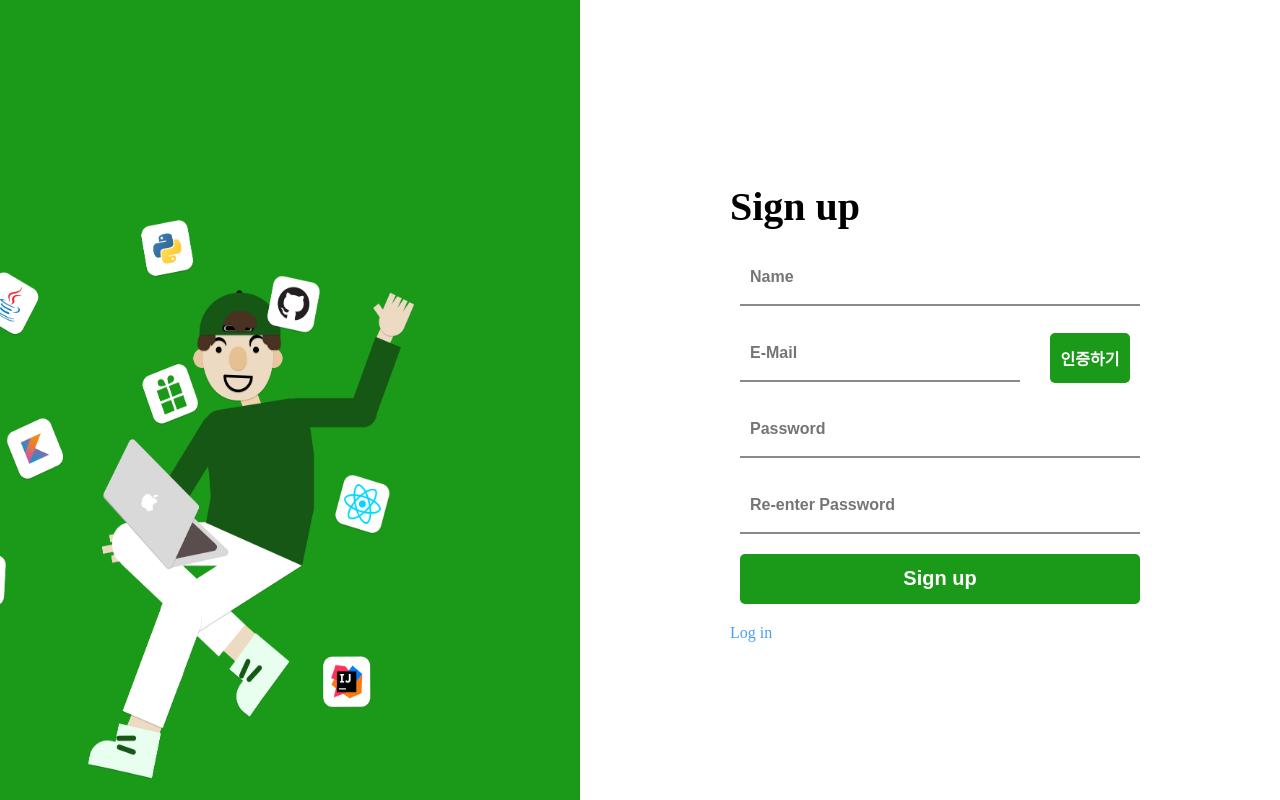
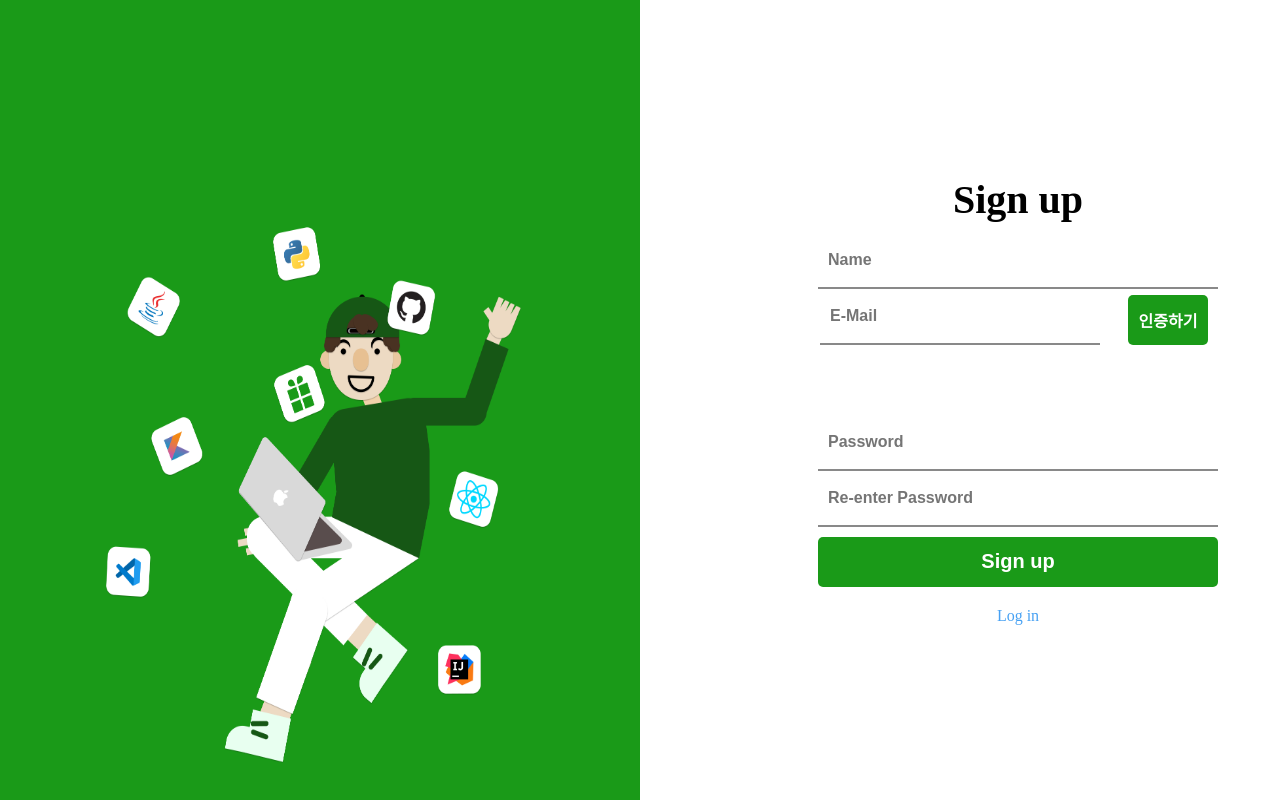
Before and after one commit to Sopo2023/SOPO_FRONTLAST, a React (Create React App) app in the folder SOPOLAST/: page /Signuppage in a window 1280 px wide. Built offline with nearby package versions, Linux system fonts and the light colour scheme; no server answers.

Commit message:
♻ :: 로그인 페이지 반응형

```diff
--- a/SOPOLAST/src/Components/Competition/Competition.js
+++ b/SOPOLAST/src/Components/Competition/Competition.js
@@ -1,78 +1,98 @@
-import { Link } from 'react-router-dom';
-import Sidname from "../Sidebar/side"
-import Head from '../../hooks/head/head';
-import "./Competition.css"
-import { useNavigate } from 'react-router-dom';
+import { Link } from "react-router-dom";
+import Sidname from "../Sidebar/side";
+import Head from "../../hooks/head/head";
+import "./Competition.css";
+import { useNavigate } from "react-router-dom";
 
 function Competition() {
-  const navigate=useNavigate();
+  const navigate = useNavigate();
   return (
     <div className="main">
-      <div className='content'>
+      <div className="content">
         <Head />
         <Sidname />
-        <div className='searchBox'>
-        <div className="search" >
+        <div className="searchBox">
+          <div className="search">
             <input className="search_box"></input>
             <input type="button" className="search_icon"></input>
             <div className="searcg_icon_line"></div>
           </div>
-        <div className='stackLine'>
-          <select className='gradeSelet'>
+          <div className="stackLine">
+            <select className="gradeSelet">
               <option>8기 </option>
               <option>7기 </option>
               <option>6기 </option>
             </select>
-            <div className='gradegreen'> | </div>
-            <div className='majorSelect'>
-              <div className='frontEnd'> 프론트엔드 </div>
-              <div className='elseMajor'> 백엔드 </div>
-              <div className='elseMajor'> 안드로이드 </div>
-              <div className='elseMajor'> iOS </div>
-              <div className='elseMajor'> 임베디드 </div>
-              <div className='elseMajor'> AI </div>
-              <div className='elseMajor'> 정보보안 </div>
-              <div className='elseMajor'> 디자인 </div>
+            <div className="gradegreen"> | </div>
+            <div className="majorSelect">
+              <div className="frontEnd"> 프론트엔드 </div>
+              <div className="elseMajor"> 백엔드 </div>
+              <div className="elseMajor"> 안드로이드 </div>
+              <div className="elseMajor"> iOS </div>
+              <div className="elseMajor"> 임베디드 </div>
+              <div className="elseMajor"> AI </div>
+              <div className="elseMajor"> 정보보안 </div>
+              <div className="elseMajor"> 디자인 </div>
             </div>
           </div>
-
-
         </div>
-      <div className='mo1'>
-          <div className='gatherBox' onClick={()=>{navigate("/CompetitionSub")}}>
-            <div className='gatherTitle'> 8기 프론트엔드 헬뉴월 해커톤 <br></br> 같이 나갈 분 구해용~~ </div>
-            <div className='gatherGradeName'> DGSW 8th 배채희 </div>
-            <div className='gatherMail'> Mail - chaeeehui@gmail.com </div>
+        <div className="mo1">
+          <div
+            className="gatherBox"
+            onClick={() => {
+              navigate("/CompetitionSub");
+            }}
+          >
+            <div className="gatherTitle">
+              {" "}
+              8기 프론트엔드 헬뉴월 해커톤 <br></br> 같이 나갈 분 구해용~~{" "}
             </div>
-        <div className='gatherBox2'>
-            <div className='gatherTitle'> ICT 창업경진대회 <br></br> 같이 나갈 프론트 있나요??</div>
-            <div className='gatherGradeName'> DGSW 8th 박규민 </div>
-            <div className='gatherMail'> Mail - kyumin@gmail.com </div>
+            <div className="gatherGradeName"> DGSW 8th 배채희 </div>
+            <div className="gatherMail"> Mail - chaeeehui@gmail.com </div>
           </div>
-        <div className='gatherBox3'>
-            <div className='gatherTitle'> 저 대회나가려고 하는데 8기 <br></br>프론트 아무나 구해요.</div>
-            <div className='gatherGradeName'> DGSW 7th 이해준 </div>
-            <div className='gatherMail'> Mail - haejoon@gmail.com </div>
+          <div className="gatherBox2">
+            <div className="gatherTitle">
+              {" "}
+              ICT 창업경진대회 <br></br> 같이 나갈 프론트 있나요??
             </div>
-        <div className='gatherBox4'>
-            <div className='gatherTitle'> 하이톤 나갈 8기 <br></br>프론트 연락주세요 </div>
-            <div className='gatherGradeName'> DGSW 7th 김가영 </div>
-            <div className='gatherMail'> Mail - kiku@gmail.com </div>
+            <div className="gatherGradeName"> DGSW 8th 박규민 </div>
+            <div className="gatherMail"> Mail - kyumin@gmail.com </div>
           </div>
-        <div className='gatherBox5'>
-            <div className='gatherTitle'> 저랑 스택 나갈 프론트... <br></br> 혹시 있나요??</div>
-            <div className='gatherGradeName'> DGSW 8th 제민국 </div>
-            <div className='gatherMail'> Mail - jegal@gmail.com </div>
+          <div className="gatherBox3">
+            <div className="gatherTitle">
+              {" "}
+              저 대회나가려고 하는데 8기 <br></br>프론트 아무나 구해요.
             </div>
-        <div className='gatherBox6'>
-            <div className='gatherTitle'> 헬로뉴월드 같이 나갈 <br></br> 프론트엔드 개발자 구합니다.</div>
-            <div className='gatherGradeName'> DGSW 8th 김호준 </div>
-            <div className='gatherMail'> Mail - gaemi@gmail.com </div>
+            <div className="gatherGradeName"> DGSW 7th 이해준 </div>
+            <div className="gatherMail"> Mail - haejoon@gmail.com </div>
+          </div>
+          <div className="gatherBox4">
+            <div className="gatherTitle">
+              {" "}
+              하이톤 나갈 8기 <br></br>프론트 연락주세요{" "}
+            </div>
+            <div className="gatherGradeName"> DGSW 7th 김가영 </div>
+            <div className="gatherMail"> Mail - kiku@gmail.com </div>
+          </div>
+          <div className="gatherBox5">
+            <div className="gatherTitle">
+              {" "}
+              저랑 스택 나갈 프론트... <br></br> 혹시 있나요??
+            </div>
+            <div className="gatherGradeName"> DGSW 8th 제민국 </div>
+            <div className="gatherMail"> Mail - jegal@gmail.com </div>
+          </div>
+          <div className="gatherBox6">
+            <div className="gatherTitle">
+              {" "}
+              헬로뉴월드 같이 나갈 <br></br> 프론트엔드 개발자 구합니다.
+            </div>
+            <div className="gatherGradeName"> DGSW 8th 김호준 </div>
+            <div className="gatherMail"> Mail - gaemi@gmail.com </div>
           </div>
         </div>
       </div>
     </div>
-
   );
 }
 
--- a/SOPOLAST/src/Components/Login/login.css
+++ b/SOPOLAST/src/Components/Login/login.css
@@ -3,12 +3,12 @@
 }
 
 .signup_main{
-  width: 1600px;
-  height: 835px;
+  width: 100%;
+  height: 100%;
   position: absolute;
 }
 .greenbox > img {
-  width: 600px;
+  width: 85%;
   height: 100%;
   float: left;
   box-sizing: border-box;
@@ -16,18 +16,22 @@
   margin: 0;
 }
 .box2 {
-  margin: 0 10%;
   width: 500px;
-  height: 800px;
+  height: 100%;
+  left: 60vw;
+  display: flex;
+  flex-direction: column;
+  align-items: center;
+  justify-content: center;
   position: absolute;
-  top: 300px;
-  right: 50px;
+  position: absolute;
 }
-.box2 p {
+.box2 >p {
   font-size: 40px;
-  margin-left: 10px;
-  margin-bottom: 20px;
   font-weight: bold;
+  position: absolute;
+  left: 50px;
+  top: 35%;
 }
 
 .box2 button {
@@ -66,5 +70,7 @@ form {
   display: contents;
 }
 .LINK{
-  margin-left: 10px;
+  position: absolute;
+  bottom: 35%;
+  left: 50px;
 }
--- a/SOPOLAST/src/Components/Main/main.css
+++ b/SOPOLAST/src/Components/Main/main.css
@@ -62,7 +62,7 @@
     /* position: sticky; */
     position: absolute;
     top: 500px;
-    left: 75%;
+    left: 70%;
     width: 290px;
     height: 310px;
     border-radius: 10px;
--- a/SOPOLAST/src/Components/Main/mainpage.js
+++ b/SOPOLAST/src/Components/Main/mainpage.js
@@ -23,7 +23,7 @@ export default function Start() {
   const [startX, setStartX] = useState(0);
   const [scrollLeft, setScrollLeft] = useState(0);
   const [cards, setCards] = useState([]);
-  const SERVERURL =`${process.env.REACT_APP_SERVER_URL}`;
+  const SERVERURL = `${process.env.REACT_APP_SERVER_URL}`;
   const handlePostClick = (postId) => {
     // 클라이언트에서 서버로 요청 보내기
     axios
@@ -111,13 +111,13 @@ export default function Start() {
     };
   }, [scrollContainerRef, handleMouseDown, handleMouseUp, handleMouseMove]);
 
-
-
   useEffect(() => {
     const fetchPosts = async () => {
-      const localStorageEmail= localStorage.getItem("sopo_id")
+      const localStorageEmail = localStorage.getItem("sopo_id");
       try {
-        const response = await axios.get(`${SERVERURL}/list`,{userId:localStorageEmail});
+        const response = await axios.get(`${SERVERURL}/list`, {
+          userId: localStorageEmail,
+        });
         console.log("게시물 목록을 가져옵니다:", response.data);
         setPosts(response.data);
       } catch (error) {
@@ -126,7 +126,7 @@ export default function Start() {
     };
     fetchPosts();
   }, []);
-   // 빈 배열을 두어 페이지가 로드될 때 한 번만 실행되도록 설정합니다.
+  // 빈 배열을 두어 페이지가 로드될 때 한 번만 실행되도록 설정합니다.
 
   // const fetchCardData = async () => {
   //   try {
@@ -238,7 +238,10 @@ export default function Start() {
 
         <div className="sideName">
           <div className="CHname">
-            <p onClick={() => navigate("/Portfoliosub")} className="sidenameColor">
+            <p
+              onClick={() => navigate("/Portfoliosub")}
+              className="sidenameColor"
+            >
               {sideName}
             </p>
           </div>
--- a/SOPOLAST/src/Components/Signup/signup.css
+++ b/SOPOLAST/src/Components/Signup/signup.css
@@ -13,15 +13,15 @@
   overflow-x: hidden;
 }
 .login_main {
-  width: 1600px;
-  height: 835px;
+  width: 100vw;
+  height: 100%;
   position: absolute;
 }
 
 .greenbox {
   background-color: #1a9a18;
-  width: 740px;
-  height: 835px;
+  width: 50%;
+  height: 100%;
   float: left;
   box-sizing: inherit;
   padding: 0;
@@ -29,12 +29,14 @@
   position: absolute;
 }
 .box1 {
-  margin: 0 10%;
-  height: 900px;
+  width: 500px;
+  height: 100%;
+  left: 60vw;
+  display: flex;
+  flex-direction: column;
+  align-items: center;
+  justify-content: center;
   position: absolute;
-  top: 200px;
-  right: 50px;
-  width: 500px;
 }
 .box1 p {
   font-size: 40px;
@@ -43,22 +45,21 @@
 }
 
 .box1 button.Certified {
-  display: inline;
+  display: inline-block;
   padding: 0;
   border: none;
   cursor: pointer;
   background-color: #1a9a18;
   color: #fff;
-  margin: 10px;
   height: 50px;
   width: 80px;
   font-size: 16px;
   border-radius: 5px;
   font-weight: bold;
   text-align: center;
-  position: absolute;
-  top: 140px;
-  right: 90px;
+  position: relative;
+  bottom: 60px;
+  left: 150px;
 }
 .box1 .Certificationbox .completed {
   display: inline;
@@ -108,11 +109,13 @@
   border: none;
   border-bottom: 2px solid #898989;
   padding: 10px;
-  margin: 10px;
   font-weight: bold;
   height: 34px;
   width: 260px;
   font-size: 16px;
+  position: relative;
+  right: 58px;
+
 }
 .box1 .Certificationbox input.Certificationbox {
   border: none;
@@ -128,7 +131,6 @@
   border: none;
   border-bottom: 2px solid #898989;
   padding: 10px;
-  margin: 10px;
   font-weight: bold;
   height: 34px;
   width: 380px;
--- a/SOPOLAST/src/Components/Signup/signup.js
+++ b/SOPOLAST/src/Components/Signup/signup.js
@@ -6,7 +6,7 @@ import "./signup.css";
 import Swal from "sweetalert2";
 
 function LoginComponent() {
-  const SERVERURL =`${process.env.REACT_APP_SERVER_URL}`;
+  const SERVERURL = `${process.env.REACT_APP_SERVER_URL}`;
 
   const [name, setName] = useState("");
   const [email, setEmail] = useState("");
@@ -101,7 +101,6 @@ function LoginComponent() {
         toast.addEventListener("mouseleave", Swal.resumeTimer);
       },
     });
-
 
     if (authenticationCode.length !== 6) {
       Toast.fire({
```
Also changed, not shown: SOPOLAST/src/Components/Login/login.js (+6 -6 lines), SOPOLAST/src/Components/Sidewrite/write.js (+37 -34 lines). Lines whose indentation alone changed are shown as unchanged.
